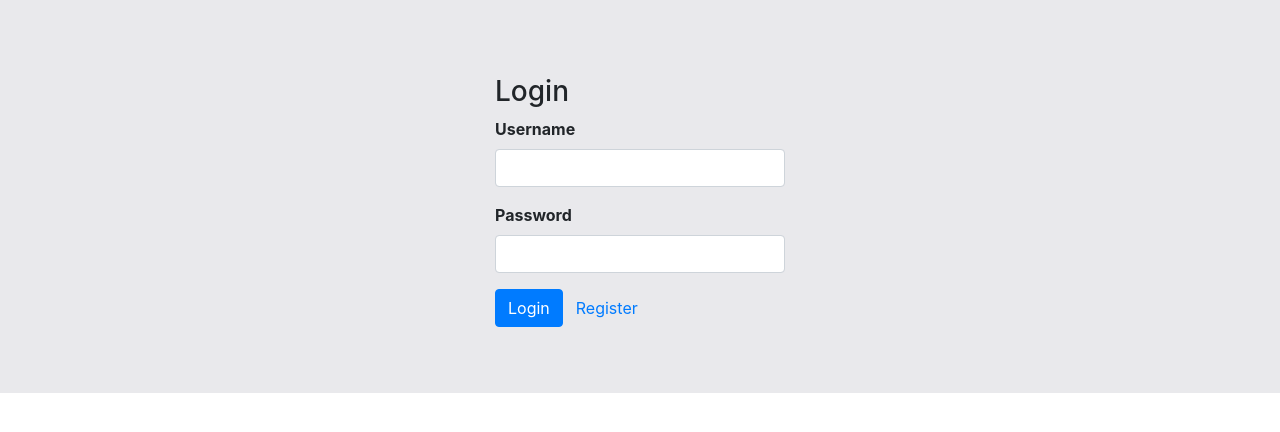
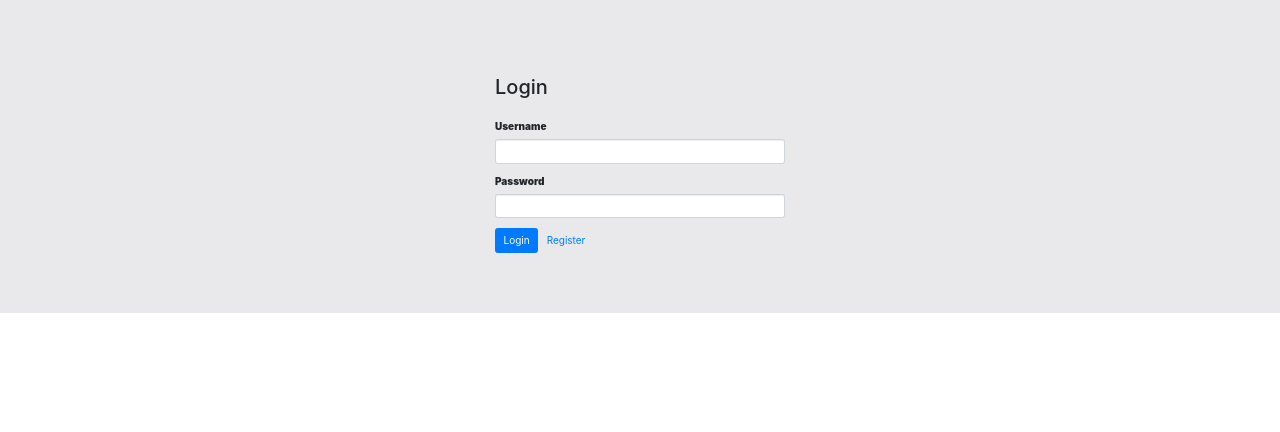
Before and after one commit to yogashreeck/assessment4, a React (Create React App) app: page /login in a window 1280 px wide. Shown: the top 432 px of the page. Built offline with nearby package versions, Linux system fonts and the light colour scheme.

Commit message:
login error msg

```diff
--- a/public/index.html
+++ b/public/index.html
@@ -5,7 +5,13 @@
     <link rel="shortcut icon" href="%PUBLIC_URL%/favicon.ico" />
     <meta name="viewport" content="width=device-width, initial-scale=1" />
     <meta name="theme-color" content="#000000" />
-    <meta charset="utf<link rel="stylesheet" href="https://stackpath.bootstrapcdn.com/bootstrap/4.1.3/css/bootstrap.min.css" integrity="sha384-MCw98/SFnGE8fJT3GXwEOngsV7Zt27NXFoaoApmYm81iuXoPkFOJwJ8ERdknLPMO" crossorigin="anonymous">
+
+    <!--bootstrap link-->
+    <!-- <link rel="stylesheet" href="https://stackpath.bootstrapcdn.com/bootstrap/4.3.1/css/bootstrap.min.css"
+     integrity="sha384-ggOyR0iXCbMQv3Xipma34MD+dH/1fQ784/j6cY/iJTQUOhcWr7x9JvoRxT2MZw1T"
+     crossorigin="anonymous"> -->
+
+     <link rel="stylesheet" href="https://netdna.bootstrapcdn.com/bootstrap/3.3.7/css/bootstrap.min.css" />
     <!--
       manifest.json provides metadata used when your web app is installed on a
       user's mobile device or desktop. See https://developers.google.com/web/fundamentals/web-app-manifest/
--- a/src/components/LoginComp.js
+++ b/src/components/LoginComp.js
@@ -9,21 +9,24 @@ class LoginComp extends Component {
       password: '',
       submitted: false
     };
+
     this.handleChange = this.handleChange.bind(this);
-    this.formHandleSubmit = this.formHandleSubmit.bind(this);
+    this.handleSubmit = this.handleSubmit.bind(this);
   }
   handleChange(e) {
     const { name, value } = e.target;
     this.setState({ [name]: value });
-  }
+}
 
-  formHandleSubmit(e) {
-    e.preventDefault()
+handleSubmit(e) {
+    e.preventDefault();
+
     this.setState({ submitted: true });
-  }
-  // loginClick = () => {
-  //   this.props.history.push('/home')
-  // }
+    const { username, password } = this.state;
+    const { dispatch } = this.props;
+
+}
+
   handleClick = () => {
     this.props.history.push('/register')
   }
@@ -34,23 +37,24 @@ class LoginComp extends Component {
     const { username, password, submitted } = this.state;
     return (
       <div className="login">
-        <div className="col-md-3 log-block">
-          <h3>Login</h3>
-          <form name="form" onSubmit={this.formHandleSubmit} >
-            <div className={'form-group'}>
+        <div className="col-md-3 col-lg-3 log-block">
+          <h2>Login</h2>
+          <form className="form"  onSubmit={this.handleSubmit} >
+            <div className={'form-group' + (submitted && !username ? ' has-error' : '') }>
               <label htmlFor="username"><b>Username</b></label>
-              <input type="text" className="form-control" name="username" value={username} id="defaultFormRegisterPasswordEx4"
-                onChange={this.handleChange} />
+              <input type="text" class="form-control" name="username"  value={username}
+
+              onChange={this.handleChange} />
               {submitted && !username &&
-                <div>Username is required</div>
+                <div className="help-block" >Username is required</div>
               }
             </div>
-            <div className={'form-group'}>
+            <div className={'form-group' + (submitted && !password ? ' has-error' : '')}>
               <label htmlFor="password"><b>Password</b></label>
               <input type="password" className="form-control" name="password" value={password}
                 onChange={this.handleChange} />
-              {submitted &&
-                <div>Password is required</div>
+              {submitted && !password &&
+               <div className="help-block">Password is required</div>
               }
             </div>
             <div className="form-group">
--- a/src/index.js
+++ b/src/index.js
@@ -5,6 +5,7 @@ import App from './App';
 import * as serviceWorker from './serviceWorker';
 import 'bootstrap/dist/css/bootstrap.css';
 
+
 ReactDOM.render(<App />, document.getElementById('root'));
 
 // If you want your app to work offline and load faster, you can change
```
Also changed, not shown: 1 other file (tests, documents, lock files or other folders).
